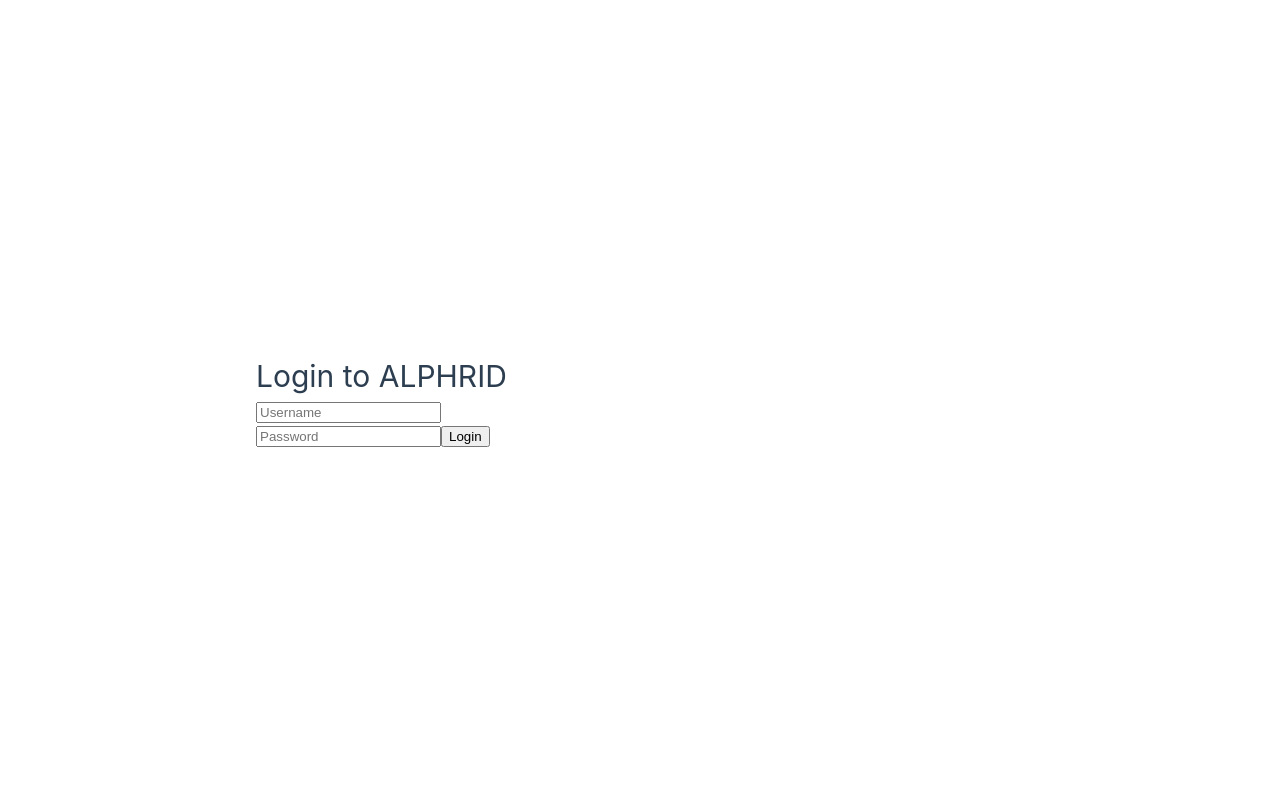
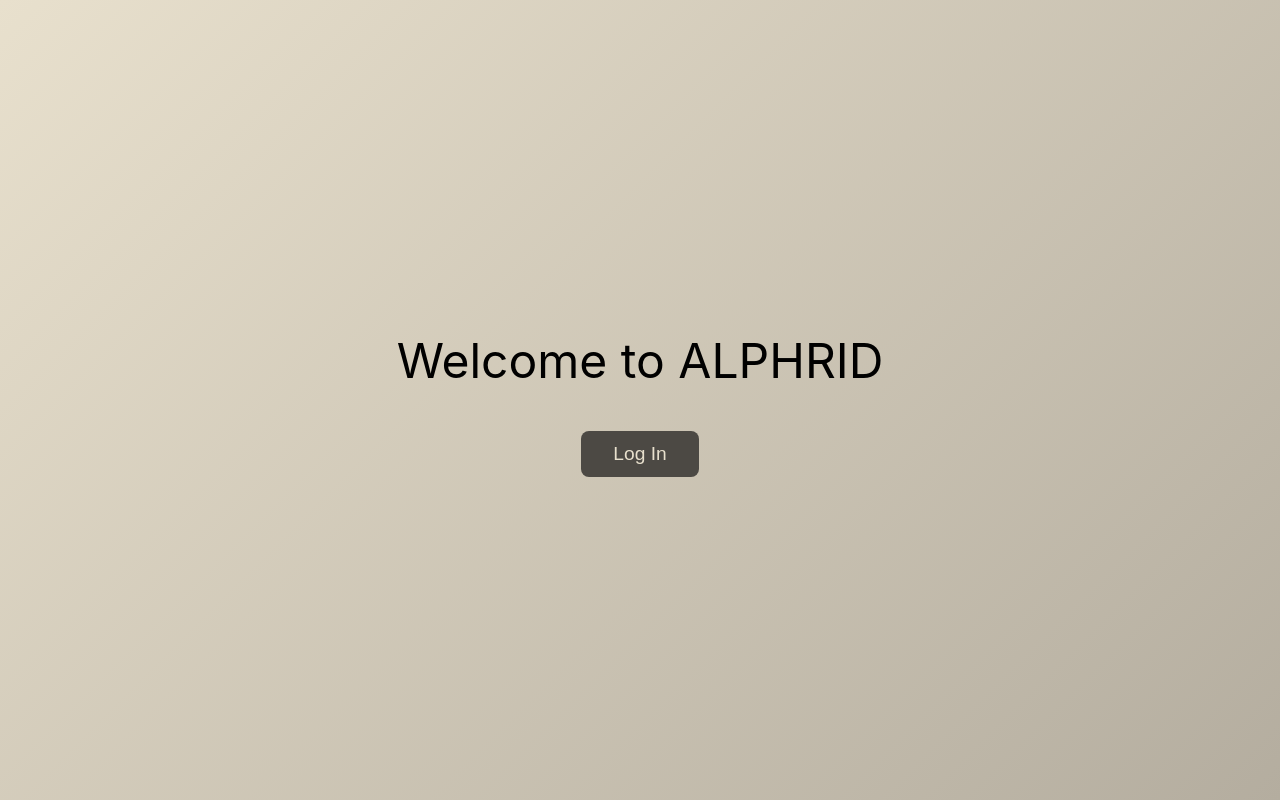
Before and after one commit to AliTagPir/alphrid_web_app, a Vue app in the folder frontend/: page /login in a window 1280 px wide. Built offline with nearby package versions, Linux system fonts and the light colour scheme.

Commit message:
significant update to login page with abstractions via components -login page is not finalised

```diff
--- a/frontend/src/App.vue
+++ b/frontend/src/App.vue
@@ -7,26 +7,12 @@
 </template>
 
 <style scoped>
-header {
-  line-height: 1.5;
+html, body {
+  height: 100%;
+  margin: 0;
+  padding: 0;
 }
 
 
-@media (min-width: 1024px) {
-  header {
-    display: flex;
-    place-items: center;
-    padding-right: calc(var(--section-gap) / 2);
-  }
 
-  .logo {
-    margin: 0 2rem 0 0;
-  }
-
-  header .wrapper {
-    display: flex;
-    place-items: flex-start;
-    flex-wrap: wrap;
-  }
-}
 </style>
--- a/frontend/src/assets/main.css
+++ b/frontend/src/assets/main.css
@@ -1,35 +1,20 @@
 @import './base.css';
 
-#app {
-  max-width: 1280px;
-  margin: 0 auto;
-  padding: 2rem;
-  font-weight: normal;
+/* Reset margins and paddings */
+* {
+  margin: 0;
+  padding: 0;
+  box-sizing: border-box;
 }
 
-a,
-.green {
-  text-decoration: none;
-  color: hsla(160, 100%, 37%, 1);
-  transition: 0.4s;
-  padding: 3px;
+/* Set full height for html and body */
+html, body {
+  height: 100%;
+  width: 100%;
+  font-family: 'Inter', sans-serif; /* or any font you prefer */
 }
 
-@media (hover: hover) {
-  a:hover {
-    background-color: hsla(160, 100%, 37%, 0.2);
-  }
+/* Optional: smoother scrolling */
+html {
+  scroll-behavior: smooth;
 }
-
-@media (min-width: 1024px) {
-  body {
-    display: flex;
-    place-items: center;
-  }
-
-  #app {
-    display: grid;
-    grid-template-columns: 1fr 1fr;
-    padding: 0 2rem;
-  }
-}
--- a/frontend/src/components/HelloWorld.vue
+++ /dev/null
@@ -1,44 +0,0 @@
-<script setup>
-defineProps({
-  msg: {
-    type: String,
-    required: true,
-  },
-})
-</script>
-
-<template>
-  <div class="greetings">
-    <h1 class="green">{{ msg }}</h1>
-    <h3>
-      You’ve successfully created a project with
-      <a href="https://vite.dev/" target="_blank" rel="noopener">Vite</a> +
-      <a href="https://vuejs.org/" target="_blank" rel="noopener">Vue 3</a>.
-    </h3>
-  </div>
-</template>
-
-<style scoped>
-h1 {
-  font-weight: 500;
-  font-size: 2.6rem;
-  position: relative;
-  top: -10px;
-}
-
-h3 {
-  font-size: 1.2rem;
-}
-
-.greetings h1,
-.greetings h3 {
-  text-align: center;
-}
-
-@media (min-width: 1024px) {
-  .greetings h1,
-  .greetings h3 {
-    text-align: left;
-  }
-}
-</style>
--- /dev/null
+++ b/frontend/src/components/LoginForm.vue
@@ -0,0 +1,111 @@
+<script setup>
+import { ref } from "vue";
+import userIcon from "@/assets/icons/userIcon.png";
+import lockIcon from "@/assets/icons/lockIcon.png";
+
+const emit = defineEmits(["submit"]); // ✅ emit submit event to parent
+const username = ref("");
+const password = ref("");
+const errorMessage = ref("");
+
+const handleSubmit = () => {
+  if (!username.value || !password.value) {
+    errorMessage.value = "Username and password are required";
+    return;
+  }
+  errorMessage.value = "";
+  emit("submit", { username: username.value, password: password.value });
+};
+</script>
+
+<template>
+  <div class="login-form">
+    <div class="login-box">
+      <form @submit.prevent="handleSubmit">
+        <h2 class="login-title">Login to ALPHRID</h2>
+        <div class="input-box">
+          <span class="icon">
+            <img :src="userIcon" alt="" class="icon" />
+          </span>
+          <input v-model="username" type="text" />
+          <label>Username</label>
+        </div>
+
+        <div class="input-box">
+          <span class="icon">
+            <img :src="lockIcon" alt="" class="icon"/>
+          </span>
+          <input v-model="password" type="password" />
+          <label>Password</label>
+        </div>
+
+        <button type="submit" class="bg-blue-500 text-white px-4 py-2 rounded hover:bg-blue-600">
+          Login
+        </button>
+        <p v-if="errorMessage">{{ errorMessage }}</p>
+      </form>
+    </div>
+  </div>
+</template>
+
+<style scoped>
+.login-form {
+  height: 100vh;
+  overflow: hidden;
+  display: flex;
+  justify-content: center;
+  align-items: center;
+}
+.login-box {
+  position: relative;
+  width: 400px;
+  height: 500px;
+  background-color: red;
+  display: flex;
+  justify-content: center;
+  align-items: center;
+}
+.login-title {
+  font-size: 1.8rem;
+  color: #fff;
+  text-align: center;
+}
+.input-box {
+  position: relative;
+  width: 310px;
+  margin: 30px 0;
+  border-bottom: 2px solid #fff;
+}
+.input-box label {
+  position: absolute;
+  top: 50%;
+  left: 5px;
+  transform: translateY(-50%);
+  font-size: 1rem;
+  color: #fff;
+  pointer-events: none;
+  transition: .5s;
+}
+
+.input-box input:focus~label,
+.input-box input:valid~label {
+    top: -5px;
+}
+
+.input-box input {
+  width: 100%;
+  height: 50px;
+  background: transparent;
+  border: none;
+  outline: none;
+  font-size: 1em;
+  color: #fff;
+}
+.input-box .icon {
+    position: absolute;
+    right: 4px;
+    width: 28px;
+    margin-bottom: 2px;
+
+}
+</style>
--- /dev/null
+++ b/frontend/src/components/WelcomeBanner.vue
@@ -0,0 +1,43 @@
+
+<template>
+  <div class="welcome-banner">
+    <div class="content">
+      <h1>Welcome to ALPHRID</h1>
+      <button @click="$emit('login-clicked')">Log In</button>
+    </div>
+  </div>
+</template>
+
+<style scoped>
+.welcome-banner {
+  height: 100vh;
+  width: 100%;
+  background: linear-gradient(135deg, #e8e0cd, #b4ad9f);
+  display: flex;
+  justify-content: center;
+  align-items: center;
+  flex-direction: column;
+  color: #000000;
+  text-align: center;
+}
+
+.content h1 {
+  font-size: 3rem;
+  margin-bottom: 2rem;
+}
+
+button {
+  padding: 0.75rem 2rem;
+  background-color: #4c4944;
+  color: #e8e0cd;
+  border: none;
+  border-radius: 8px;
+  font-size: 1.2rem;
+  cursor: pointer;
+  transition: background-color 0.3s;
+}
+
+button:hover {
+  background-color: #000000;
+}
+</style>
--- a/frontend/src/pages/LoginPage.vue
+++ b/frontend/src/pages/LoginPage.vue
@@ -1,54 +1,82 @@
 <script setup>
 import { ref } from 'vue'
 import { useRouter } from 'vue-router'
+import WelcomeBanner from '@/components/WelcomeBanner.vue'
+import LoginForm from '@/components/LoginForm.vue'
 import { login } from '@/services/authService'
 
-const username = ref('')
-const password = ref('')
-const errorMessage = ref('')
-const router = useRouter()
+const showLoginForm = ref(false)
+const router = useRouter();
 
-const handleLogin = async () => {
-    try {
-    await login(username.value, password.value)
-    router.push('/home')
+const handleLogin = async ({ username, password }) => {
+  try {
+    await login(username, password);
+    router.push("/home");
   } catch (err) {
-    errorMessage.value = 'Invalid username or password'
+    console.error("Login failed", err);
+    // Optional: Show a toast notification later
   }
-}
+};
 </script>
 
 <template>
   <div class="login-page">
-    <h1 class="text-2xl mb-4">Login to ALPHRID</h1>
-    <form @submit.prevent="handleLogin" class="space-y-4">
-      <input
-        v-model="username"
-        type="text"
-        placeholder="Username"
-        class="w-full p-2 border rounded"
-      />
-      <input
-        v-model="password"
-        type="password"
-        placeholder="Password"
-        class="w-full p-2 border rounded"
-      />
-      <button
-        type="submit"
-        class="bg-blue-500 text-white px-4 py-2 rounded hover:bg-blue-600"
-      >
-        Login
-      </button>
-      <p v-if="errorMessage" class="text-red-500">{{ errorMessage }}</p>
-    </form>
+    <!-- Welcome Banner Div -->
+    <transition name="slide-up">
+      <div v-if="!showLoginForm" class="banner-wrapper">
+        <WelcomeBanner @login-clicked="showLoginForm = true" />
+      </div>
+    </transition>
+
+    <!-- Login Form Div -->
+    <transition name="slide-in">
+      <div v-if="showLoginForm" class="form-wrapper">
+        <LoginForm @submit="handleLogin" />
+      </div>
+    </transition>
   </div>
 </template>
 
 <style scoped>
 .login-page {
-  max-width: 400px;
-  margin: 100px auto;
-  padding: 1rem;
+  min-height: 100vh;
+  width: 100vw;
+
+  position: relative;
+  background: #000;
+  display: flex;
+  justify-content: center;
+  align-items: center;
+  flex-direction: column
+}
+
+.banner-wrapper, .form-wrapper {
+  position: absolute;
+  top: 0;
+  left: 0;
+  width: 100%;
+  height: 100%;
+}
+
+/* Slide-up animation (Banner leaving) */
+.slide-up-leave-active {
+  transition: all 0.8s ease;
+}
+.slide-up-leave-to {
+  transform: translateY(-100%);
+  opacity: 0;
+}
+
+/* Slide-in animation (Form appearing) */
+.slide-in-enter-active {
+  transition: all 0.8s ease;
+}
+.slide-in-enter-from {
+  transform: translateY(100%);
+  opacity: 0;
+}
+.slide-in-enter-to {
+  transform: translateY(0);
+  opacity: 1;
 }
 </style>
```
Also changed, not shown: frontend/src/components/TheWelcome.vue (deleted, +0 -94 lines), frontend/src/components/WelcomeItem.vue (deleted, +0 -87 lines), frontend/src/assets/icons/lockIcon.png (added), frontend/src/assets/icons/userIcon.png (added).
